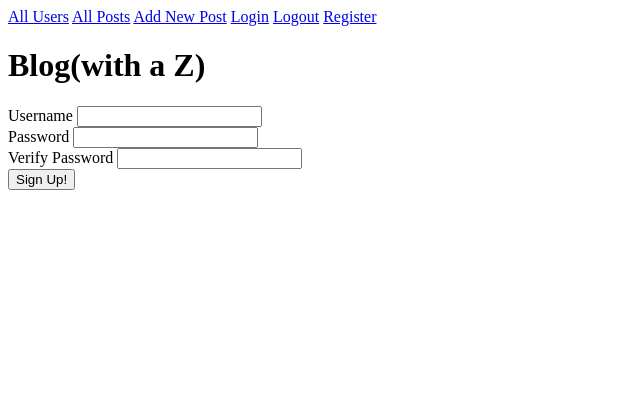
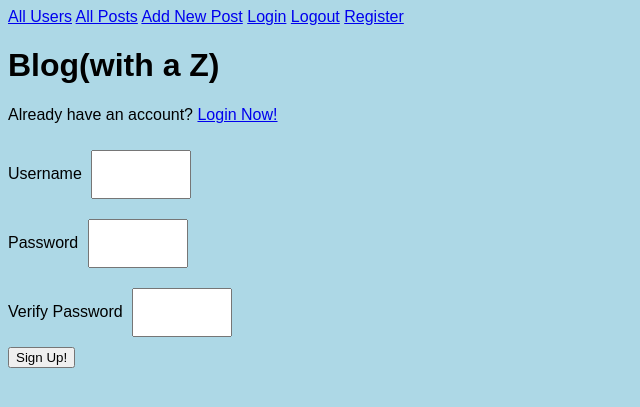
Before and after one commit to clarkroman4/blogz, a Flask app: page /register in a window 1280 px wide. Shown: the top 407 px of the page, without its empty margins (0-640 px from the left). Run offline with Flask 2, Linux system fonts and the light colour scheme.

Commit message:
added css style sheet

```diff
--- a/main.py
+++ b/main.py
@@ -1,4 +1,4 @@
-from flask import request, render_template, redirect, session, flash
+from flask import request, render_template, redirect, session, flash, url_for
 from app import db, app
 from models import Post, User
 from hashutils import check_hash, make_hash, make_salt
@@ -95,7 +95,7 @@ def login():
                 return render_template("login.html", error=error)
             else:
                 error = "Password incorrect."
-                return render_template("login.html", error=error)
+                return render_template("login.html", error=error, username=username)
     else:
         error=""
         return render_template("login.html")
--- /dev/null
+++ b/static/styles.css
@@ -0,0 +1,28 @@
+html{
+    background: lightblue;
+    font-family: Arial, Helvetica, sans-serif;
+}
+
+.error{
+    color: red;
+}
+
+h1{
+    position: center;
+}
+
+h2{
+    position: center;
+}
+h3{
+    position: center;
+}
+p{
+    position: center;
+}
+.input{
+    width: 100px;
+    padding: 15px 22px;
+    margin: 10px 5px;
+    box-sizing: border-box;
+}
--- a/templates/base.html
+++ b/templates/base.html
@@ -5,9 +5,7 @@
     <meta name="viewport" content="width=device-width, initial-scale=1.0">
     <meta http-equiv="X-UA-Compatible" content="ie=edge">
     <title>Blogz</title>
-    <style>
-        .error {color: red}
-        </style>
+    <link rel="stylesheet" type="text/css" href="{{ url_for('static', filename='styles.css') }}">
 </head>
 <body>
 {% with messages = get_flashed_messages() %}
--- a/templates/new_post.html
+++ b/templates/new_post.html
@@ -5,11 +5,11 @@
 <form  action= "/add-new" id="new-post" method="POST">
     <div>
         <label for="title">Post title:</label>
-        <input type="text" name="title" class="title" value="{{title}}">
+        <input class="input" type="text" name="title" class="title" value="{{title}}">
     </div>
     <div>
         <label for="content">Post body:</label>
-        <textarea name="content" class="content" rows="10" cols="30">{{content}}</textarea>
+        <textarea class="input" name="content" class="content">{{content}}</textarea>
     </div>
     <div>
         <p class="error">{{error}}</p>
--- a/templates/registration.html
+++ b/templates/registration.html
@@ -1,21 +1,20 @@
 {% extends "base.html"%}
 {%block content%}
+<p>Already have an account? <a href="/login">Login Now!</a></p>
 <form action ="/register" method= "POST">
 <label for="username" >Username</label>
-<input type="text" name="username">
+<input class="input" type="text" name="username">
 <span class="error">{{username_error}}</span>
 <br>
 <label for="password">Password</label>
-<input type="password" name="password">
+<input class="input" type="password" name="password">
 <span class="error">{{password_error}}</span>
 <br>
 <label for ="verify">Verify Password</label>
-<input type="password" name="verify">
+<input class="input" type="password" name="verify">
 <span class="error">{{verify_error}}</span>
 <br>
 <input type="submit" name="submit" value="Sign Up!">
-
-
 </form>
 
 {% endblock %}
```
Also changed, not shown: templates/login.html (+5 -2 lines).
